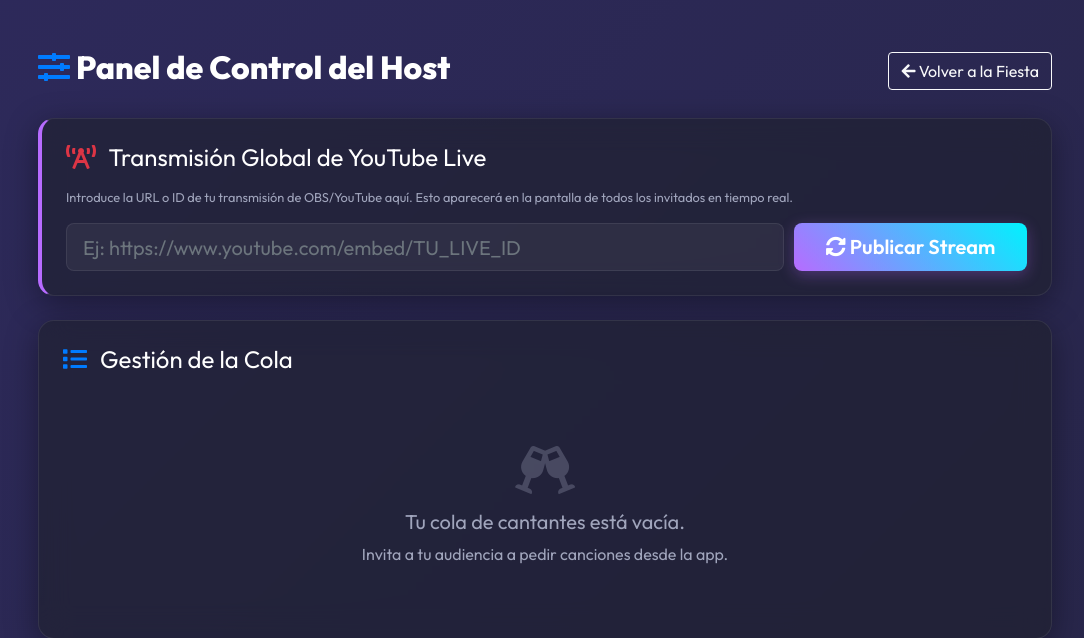
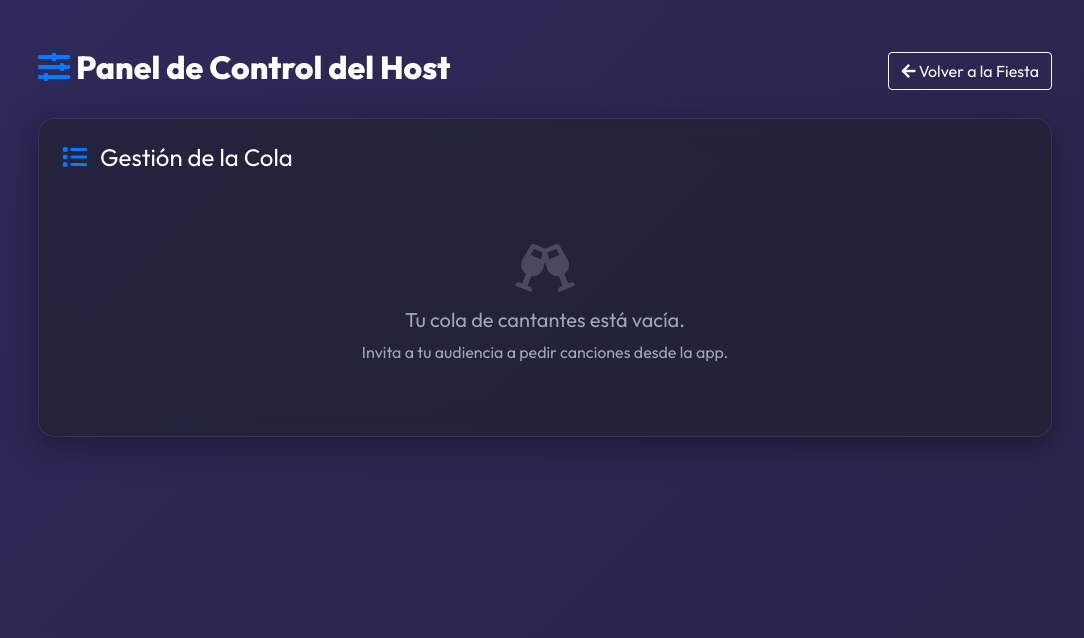
Before and after one commit to ralborta/karaoke-app, a Flask app: page /party/control in a window 1280 px wide. Shown: the part 57-695 px from the top of the page, without its empty margins (95-1179 px from the left). Run offline with Flask 3, Linux system fonts and the light colour scheme; a user stored in the database is signed in; data that the repository does not hold is empty; parts of the project's set-up code (start-up, migrations or seed data) failed here and were passed over; some libraries are stand-ins or nearby versions.

Commit message:
Remove confusing stream URL input box

```diff
--- a/app/templates/main/control.html
+++ b/app/templates/main/control.html
@@ -11,24 +11,6 @@
     </div>
 
     <div class="row">
-        <!-- Panel de Configuración de Stream -->
-        <div class="col-lg-12 mb-4">
-            <div class="glass-card p-4" style="border-left: 4px solid var(--primary-color);">
-                <h4 class="text-white mb-3"><i class="fas fa-broadcast-tower text-danger mr-2"></i> Transmisión Global de YouTube Live</h4>
-                <p class="text-muted small mb-3">Introduce la URL o ID de tu transmisión de OBS/YouTube aquí. Esto aparecerá en la pantalla de todos los invitados en tiempo real.</p>
-                <div class="form-row">
-                    <div class="col-md-9 mb-2 mb-md-0">
-                        <input type="text" id="streamUrlInput" class="form-control form-control-lg" value="{{ stream_url }}" placeholder="Ej: https://www.youtube.com/embed/TU_LIVE_ID">
-                    </div>
-                    <div class="col-md-3">
-                        <button class="btn btn-primary btn-lg w-100 h-100" onclick="updateStreamUrl()">
-                            <i class="fas fa-sync-alt"></i> Publicar Stream
-                        </button>
-                    </div>
-                </div>
-            </div>
-        </div>
-
         <!-- Panel de Estado Activo (Game Show) -->
         <div class="col-lg-12 mb-4" id="activeStatePanel" style="display: none;">
             <div class="glass-card p-5 text-center" style="border: 2px solid var(--accent-color); background: rgba(0, 242, 254, 0.05);">
```
